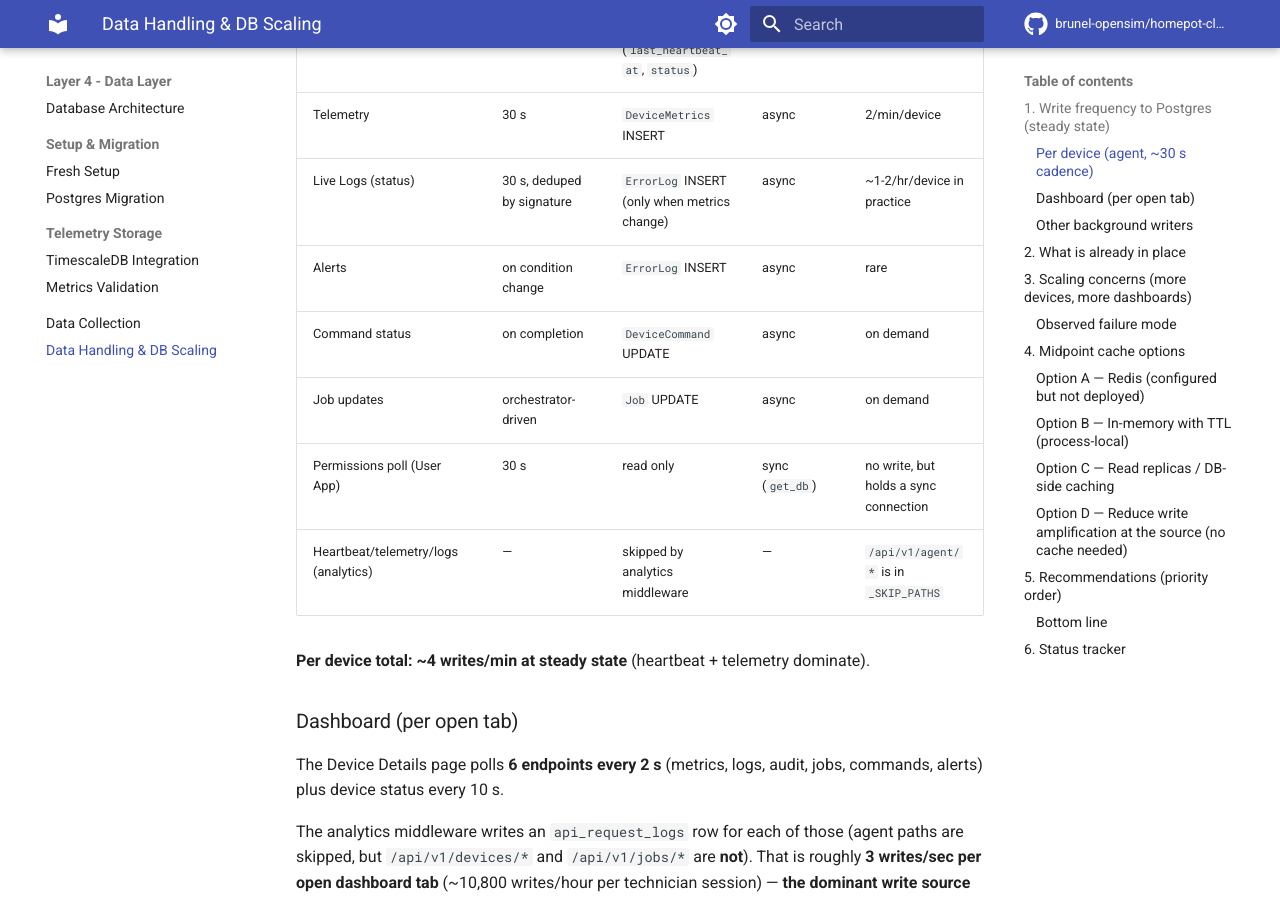
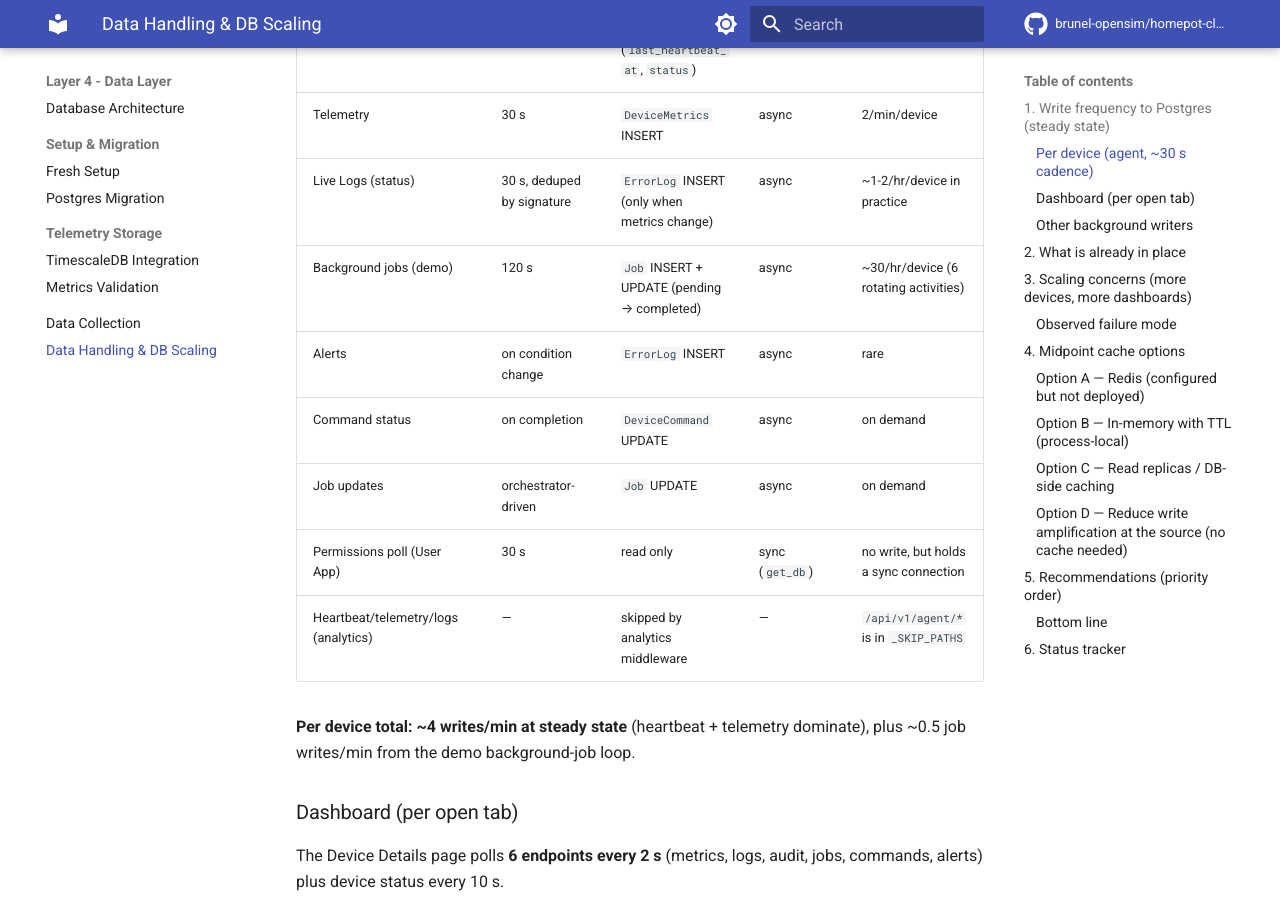
Before and after one commit to brunel-opensim/homepot-client, an MkDocs documentation site: the page built from docs/data-handling-and-db-scaling.md, in a window 1280 px wide and 900 px high, scrolled down 574 px. Built offline with MkDocs 1.6.1 and Material for MkDocs 9.7.7, drawn with Linux system fonts in a browser that asks for light colours; comment, search, counter and statistics services are not loaded; the version menu is left out; some of the changed text lies outside the part shown.

Commit message:
docs: add background job write frequency

```diff
--- a/docs/data-handling-and-db-scaling.md
+++ b/docs/data-handling-and-db-scaling.md
@@ -19,13 +19,14 @@ Related: `docs/database-guide.md`, `docs/server-deployment.md`
 | Heartbeat | 30 s | `Device` UPDATE (`last_heartbeat_at`, `status`) | async | 2/min/device |
 | Telemetry | 30 s | `DeviceMetrics` INSERT | async | 2/min/device |
 | Live Logs (status) | 30 s, deduped by signature | `ErrorLog` INSERT (only when metrics change) | async | ~1-2/hr/device in practice |
+| Background jobs (demo) | 120 s | `Job` INSERT + UPDATE (pending → completed) | async | ~30/hr/device (6 rotating activities) |
 | Alerts | on condition change | `ErrorLog` INSERT | async | rare |
 | Command status | on completion | `DeviceCommand` UPDATE | async | on demand |
 | Job updates | orchestrator-driven | `Job` UPDATE | async | on demand |
 | Permissions poll (User App) | 30 s | read only | sync (`get_db`) | no write, but holds a sync connection |
 | Heartbeat/telemetry/logs (analytics) | — | skipped by analytics middleware | — | `/api/v1/agent/*` is in `_SKIP_PATHS` |
 
-**Per device total: ~4 writes/min at steady state** (heartbeat + telemetry dominate).
+**Per device total: ~4 writes/min at steady state** (heartbeat + telemetry dominate), plus ~0.5 job writes/min from the demo background-job loop.
 
 ### Dashboard (per open tab)
 
@@ -167,4 +168,5 @@ caches. Hold off on Redis until the cheaper wins are exhausted.
 | Analytics skip for dashboard reads (GET) | Done (PR #613) |
 | `DeviceMetrics` retention policy (30 days, trim loop) | Done (PR #614) |
 | `get_device` async migration | Proposed (not started) |
+| Background job cadence tuning (120 s) | Not started — leave for demo visibility |
 | Redis deployment + cache wiring | Deferred (not needed yet) |
```
